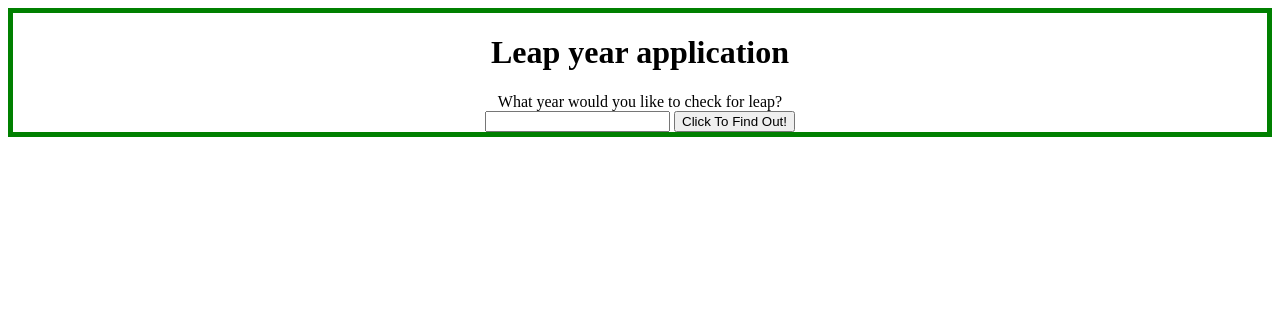
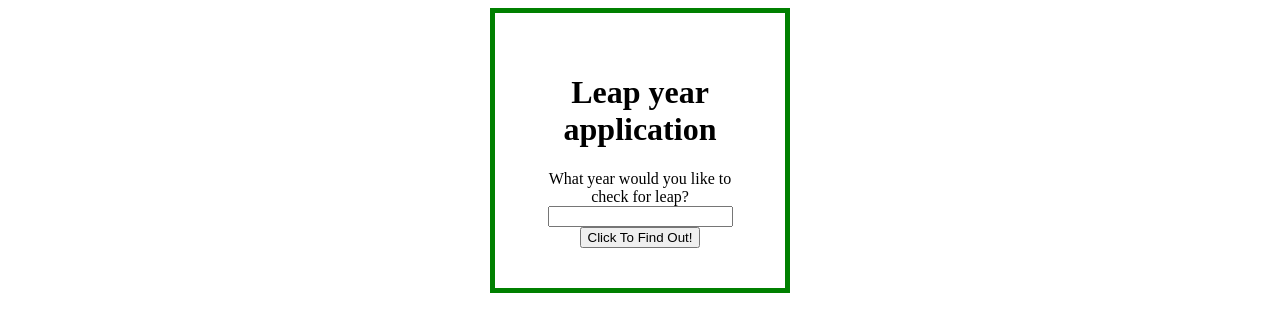
Before and after one commit to nignanthomas/leap-year, a plain HTML site: page index.html in a window 1280 px wide. Drawn offline with Linux system fonts and the light colour scheme.

Commit message:
add box-sizing: border-box/ width: 300px/ padding: 40px to border only the content and add margin: 0 auto; to center the container in styles .css

```diff
--- a/css/styles.css
+++ b/css/styles.css
@@ -1,5 +1,9 @@
 .container{
+  margin: 0 auto;
+  box-sizing: border-box;
+  width: 300px;
+  padding: 40px;
   border: 5px solid green;
   text-align: center;
-  padding: 0;
+
 }
```
